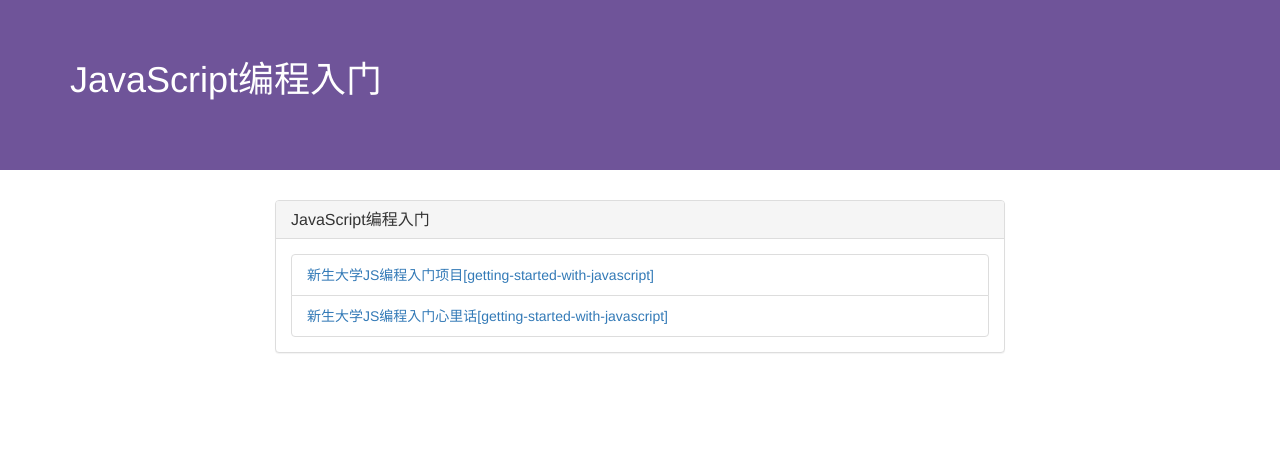
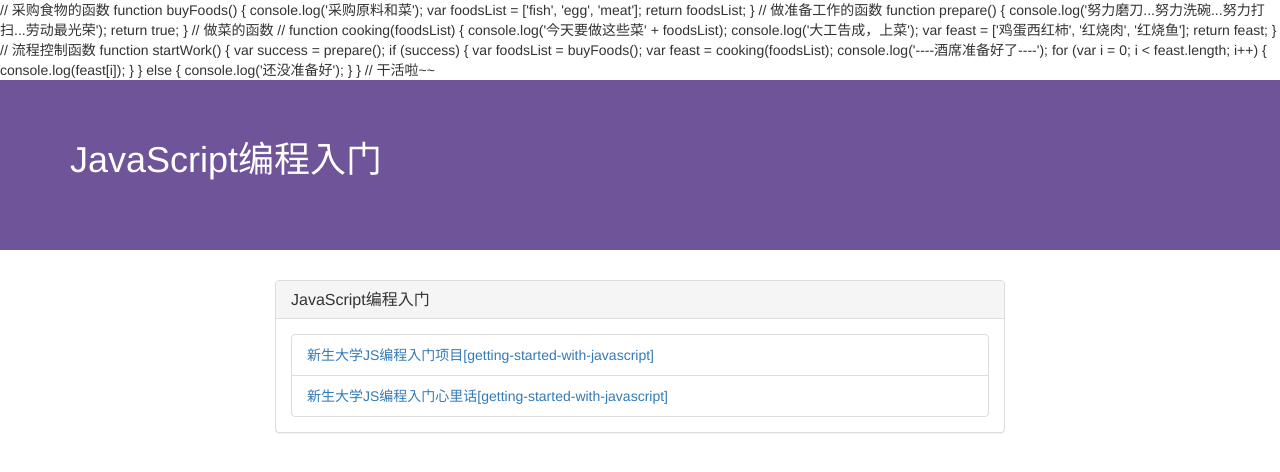
Before and after one commit to AmosChen2017/test, a plain HTML site: page index.html in a window 1280 px wide. Drawn offline with nearby package versions, Linux system fonts and the light colour scheme.

Commit message:
Update index.html

```diff
--- a/index.html
+++ b/index.html
@@ -9,6 +9,48 @@
     <link rel="stylesheet" href="./public/style.css">
 </head>
 <body>
+    // 采购食物的函数
+function buyFoods() {
+    console.log('采购原料和菜');
+    var foodsList = ['fish', 'egg', 'meat'];
+    return foodsList;
+  }
+
+  // 做准备工作的函数
+  function prepare() {
+    console.log('努力磨刀...努力洗碗...努力打扫...劳动最光荣');
+    return true;
+  }
+
+  // 做菜的函数
+  //
+  function cooking(foodsList) {
+    console.log('今天要做这些菜' + foodsList);
+    console.log('大工告成，上菜');
+
+    var feast = ['鸡蛋西红柿', '红烧肉', '红烧鱼'];
+    return feast;
+  }
+
+  // 流程控制函数
+  function startWork() {
+    var success = prepare();
+
+    if (success) {
+      var foodsList = buyFoods();
+      var feast = cooking(foodsList);
+
+      console.log('----酒席准备好了----');
+
+      for (var i = 0; i < feast.length; i++) {
+        console.log(feast[i]);
+      }
+    } else {
+      console.log('还没准备好');
+    }
+  }
+
+  // 干活啦~~
 <div>
   <div class="main-header">
     <div class="container">
```
